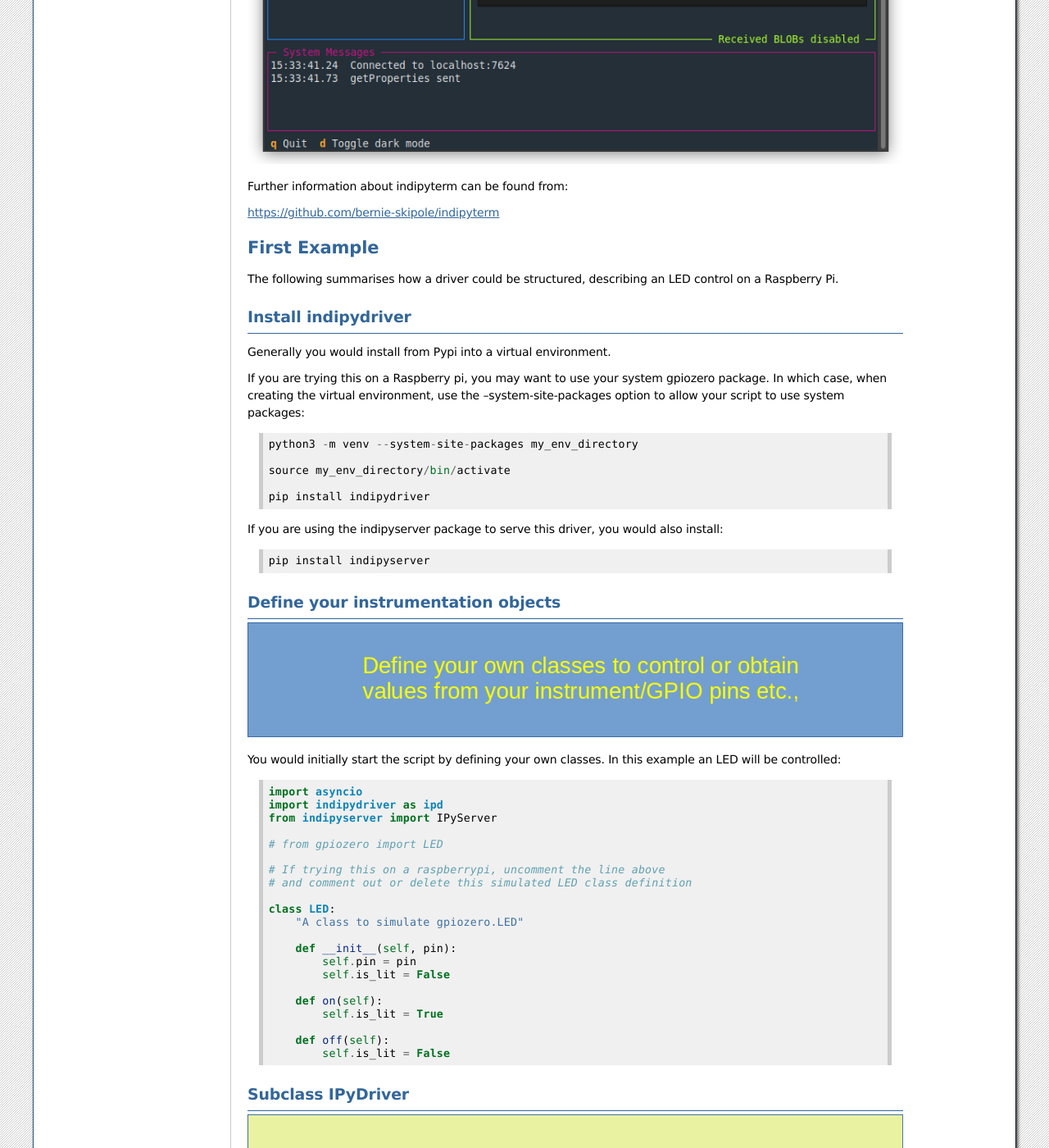
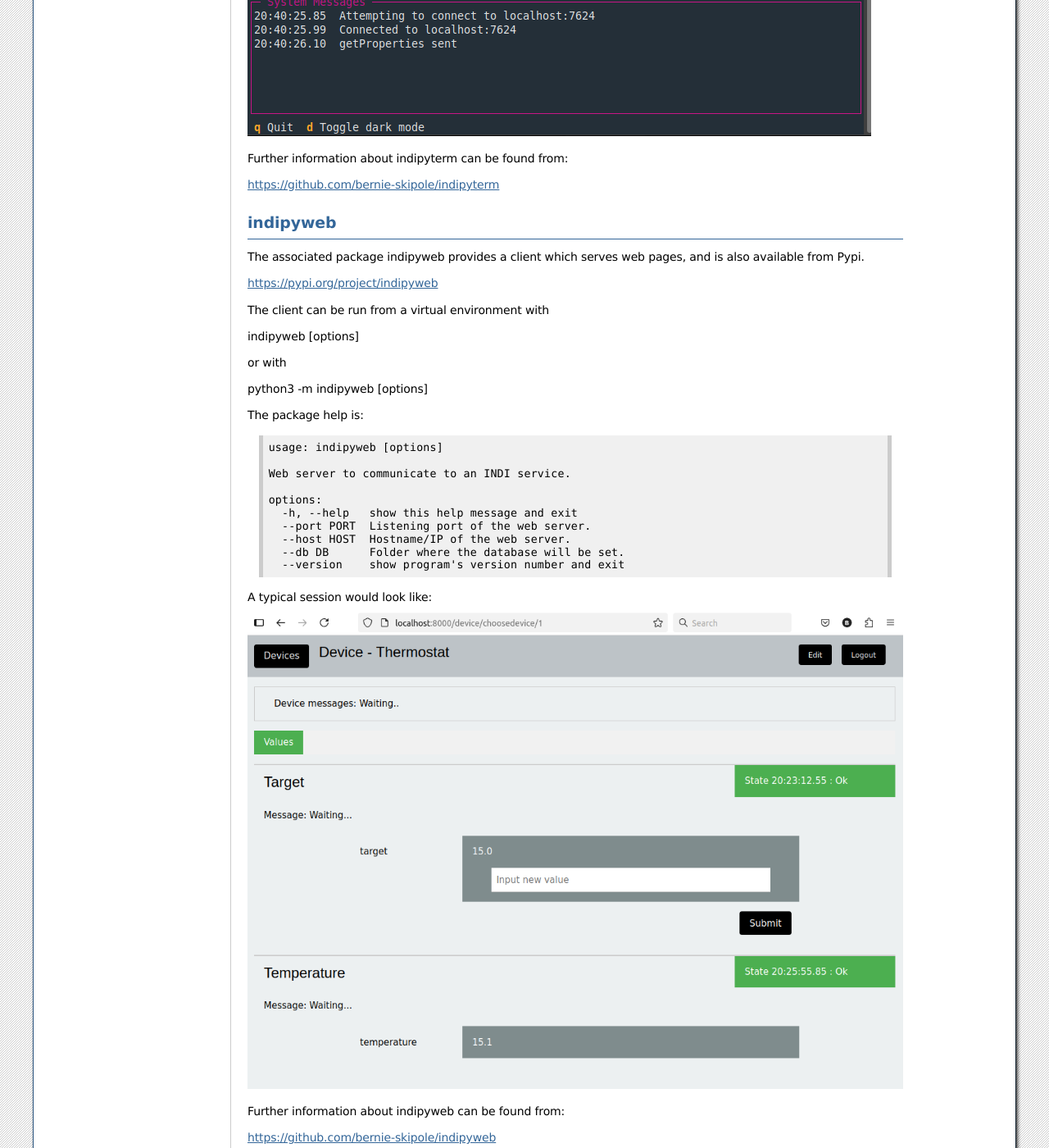
Before and after one commit to bernie-skipole/indipydriver, a Sphinx documentation site: the page built from docs/source/usage/concept.rst, in a window 1280 px wide and 1400 px high, scrolled down 3067 px. Shown: the whole window at 82% size. Built offline with Sphinx 7.4.7, drawn with Linux system fonts in a browser that asks for light colours.

Commit message:
Added docs re indipyweb

```diff
--- a/docs/source/usage/concept.rst
+++ b/docs/source/usage/concept.rst
@@ -60,6 +60,46 @@
 Further information about indipyterm can be found from:
 
 https://github.com/bernie-skipole/indipyterm
+
+
+indipyweb
+^^^^^^^^^
+
+The associated package indipyweb provides a client which serves web pages, and is also available from Pypi.
+
+https://pypi.org/project/indipyweb
+
+The client can be run from a virtual environment with
+
+indipyweb [options]
+
+or with
+
+python3 -m indipyweb [options]
+
+The package help is:
+
+.. code-block:: text
+
+    usage: indipyweb [options]
+
+    Web server to communicate to an INDI service.
+
+    options:
+      -h, --help   show this help message and exit
+      --port PORT  Listening port of the web server.
+      --host HOST  Hostname/IP of the web server.
+      --db DB      Folder where the database will be set.
+      --version    show program's version number and exit
+
+A typical session would look like:
+
+.. image:: ./images/indipyweb.png
+
+Further information about indipyweb can be found from:
+
+https://github.com/bernie-skipole/indipyweb
+
 
 
 First Example
```
Also changed, not shown: docs/source/usage/images/image2.png, docs/source/usage/images/indipyweb.png (added).
